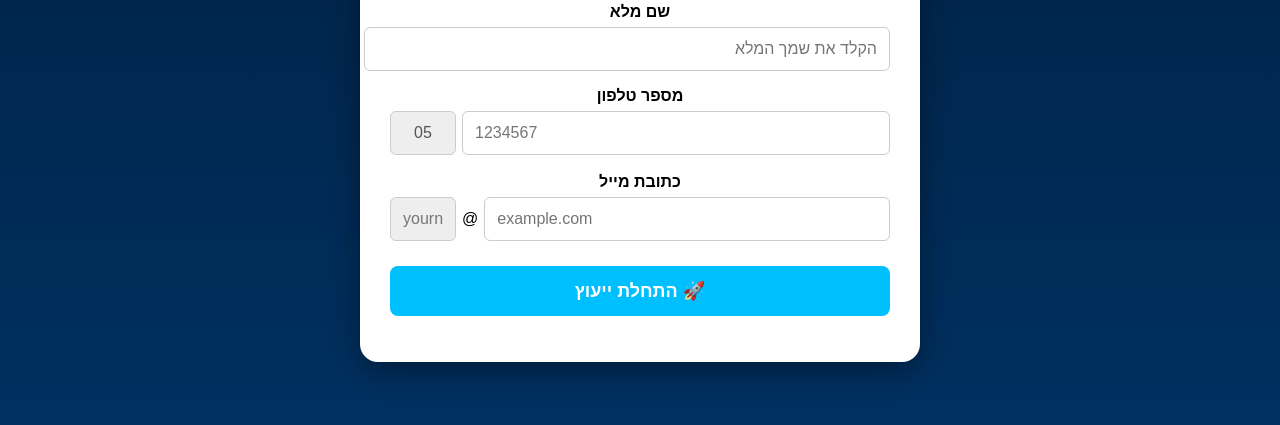
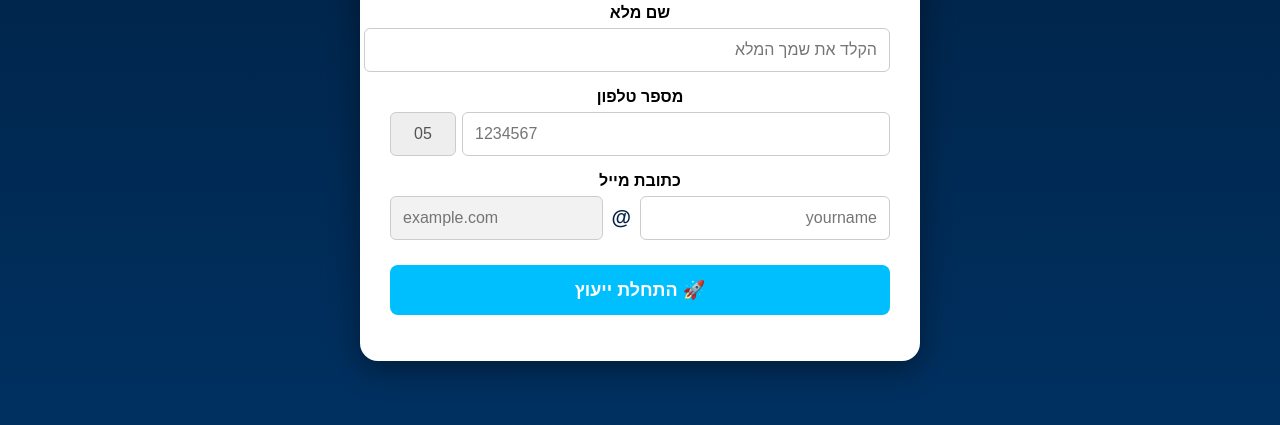
Before and after one commit to 360Mentor360/Mentor360v2, a website: page public/start_session.html in a window 1280 px wide. Shown: the part 271-696 px from the top of the page. Drawn offline with Linux system fonts and the light colour scheme.

Commit message:
Update start_session.html

```diff
--- a/public/start_session.html
+++ b/public/start_session.html
@@ -83,6 +83,38 @@
       background-color: #eee;
     }
 
+    .email-group {
+      display: flex;
+      align-items: center;
+      gap: 5px;
+      margin-top: 6px;
+    }
+
+    .email-user, .email-domain {
+      padding: 12px;
+      font-size: 16px;
+      border: 1px solid #ccc;
+      border-radius: 6px;
+    }
+
+    .email-user {
+      flex: 1.2;
+    }
+
+    .email-domain {
+      flex: 1;
+      background-color: #f2f2f2;
+      color: #333;
+      direction: ltr;
+    }
+
+    .email-at {
+      font-size: 20px;
+      font-weight: bold;
+      padding: 0 4px;
+      color: #002244;
+    }
+
     button {
       margin-top: 25px;
       width: 100%;
@@ -122,11 +154,11 @@
         <input id="phone" required placeholder="1234567">
       </div>
 
-      <label style="margin-top: 18px">כתובת מייל</label>
-      <div class="input-group ltr">
-        <input id="emailUser" required placeholder="yourname">
-        <span>@</span>
-        <input id="emailDomain" required placeholder="example.com">
+      <label>כתובת מייל</label>
+      <div class="email-group">
+        <input id="emailUser" class="email-user" required placeholder="yourname">
+        <span class="email-at">@</span>
+        <input id="emailDomain" class="email-domain" required placeholder="example.com">
       </div>
 
       <button type="submit">🚀 התחלת ייעוץ</button>
```
